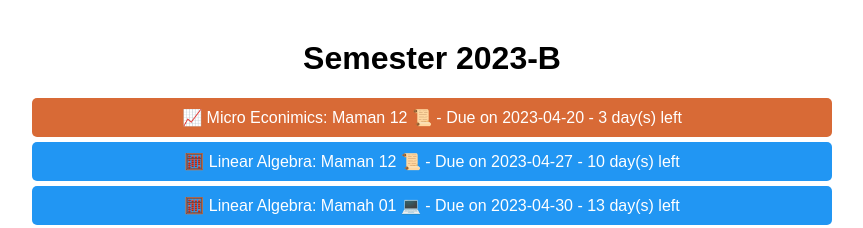
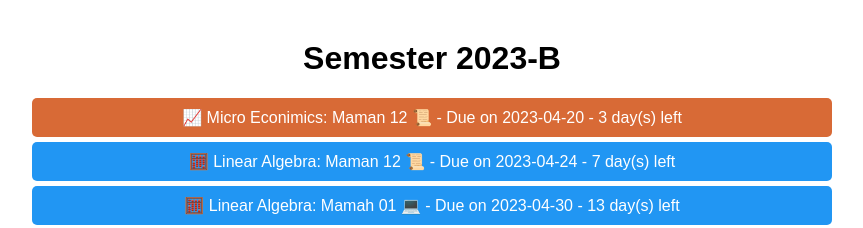
Before and after one commit to AdirBuskila/Open-Uni-Tasks, a React (Create React App) app: page / in a window 1280 px wide. Shown: the top 228 px of the page, without its empty margins (208-1071 px from the left). Built offline with nearby package versions, Linux system fonts and the light colour scheme.

Commit message:
notifictaion

```diff
--- a/src/App.js
+++ b/src/App.js
@@ -1,59 +1,92 @@
-import React, { useState, useEffect } from "react";
-import "./App.css";
+import React, { useState, useEffect } from 'react';
+import './App.css';
 
 const assignmentData = [
   {
-    course: "Java",
-    courseIcon: "👩‍💻",
+    course: 'Java',
+    courseIcon: '👩‍💻',
     assignments: [
-      { name: "Maman 12", dueDate: "2023-05-13" },
-      { name: "Maman 13", dueDate: "2023-05-27" },
-      { name: "Maman 14", dueDate: "2023-06-10" },
-      { name: "Opal 2", dueDate: "2023-06-17" }
+      { name: 'Maman 12', dueDate: '2023-05-13' },
+      { name: 'Maman 13', dueDate: '2023-05-27' },
+      { name: 'Maman 14', dueDate: '2023-06-10' },
+      { name: 'Opal 2', dueDate: '2023-06-17' },
     ],
-    color: "#4caf50"
+    color: '#4caf50',
   },
   {
-    course: "Linear Algebra",
-    courseIcon: "🧮",
+    course: 'Linear Algebra',
+    courseIcon: '🧮',
     assignments: [
-      { name: "Maman 12", dueDate: "2023-04-27" },
-      { name: "Maman 13", dueDate: "2023-05-18" },
-      { name: "Maman 14", dueDate: "2023-06-22" },
-      { name: "Mamah 01", dueDate: "2023-04-30" },
-      { name: "Mamah 02", dueDate: "2023-05-21" },
-      { name: "Mamah 03", dueDate: "2023-06-23" }
+      { name: 'Maman 12', dueDate: '2023-04-24' },
+      { name: 'Maman 13', dueDate: '2023-05-18' },
+      { name: 'Maman 14', dueDate: '2023-06-22' },
+      { name: 'Mamah 01', dueDate: '2023-04-30' },
+      { name: 'Mamah 02', dueDate: '2023-05-21' },
+      { name: 'Mamah 03', dueDate: '2023-06-23' },
     ],
-    color: "#2196f3"
+    color: '#2196f3',
   },
   {
-    course: "Micro Econimics",
-    courseIcon: "📈",
+    course: 'Micro Econimics',
+    courseIcon: '📈',
     assignments: [
-      { name: "Maman 12", dueDate: "2023-04-20" },
-      { name: "Maman 13", dueDate: "2023-05-11" },
-      { name: "Maman 14", dueDate: "2023-06-01" },
-      { name: "Maman 15", dueDate: "2023-06-12" }
+      { name: 'Maman 12', dueDate: '2023-04-20' },
+      { name: 'Maman 13', dueDate: '2023-05-11' },
+      { name: 'Maman 14', dueDate: '2023-06-01' },
+      { name: 'Maman 15', dueDate: '2023-06-12' },
     ],
-    color: "#d86a36"
-  }
+    color: '#d86a36',
+  },
 ];
 
 function App() {
   const [assignments, setAssignments] = useState([]);
 
   useEffect(() => {
+    // Request notification permission
+    if ('Notification' in window) {
+      Notification.requestPermission();
+    }
+
+    const currentDate = new Date();
     const allAssignments = assignmentData.flatMap((course) =>
       course.assignments.map((assignment) => ({
         ...assignment,
         course: course.course,
         color: course.color,
-        courseIcon: course.courseIcon
+        courseIcon: course.courseIcon,
       }))
     );
     allAssignments.sort((a, b) => new Date(a.dueDate) - new Date(b.dueDate));
-    setAssignments(allAssignments);
+
+    // Filter assignments with due dates that have not passed
+    const filteredAssignments = allAssignments.filter((assignment) => {
+      return new Date(assignment.dueDate) > currentDate;
+    });
+
+    setAssignments(filteredAssignments);
   }, []);
+
+  useEffect(() => {
+    const checkAssignmentsDueIn7Days = () => {
+      const currentDate = new Date();
+      assignments.forEach((assignment) => {
+        if (daysUntil(assignment.dueDate) === 7) {
+          console.log('here');
+          new Notification(`Assignment due in 7 days: ${assignment.course} - ${assignment.name}`, {
+            body: `Due on ${assignment.dueDate}`,
+          });
+        }
+      });
+    };
+
+    // Check assignments daily
+    const interval = setInterval(checkAssignmentsDueIn7Days, 24 * 60 * 60 * 1000);
+
+    return () => {
+      clearInterval(interval);
+    };
+  }, [assignments]);
 
   const daysUntil = (dueDate) => {
     const currentDate = new Date();
@@ -68,36 +101,28 @@ function App() {
     const daysLeft = daysUntil(assignment.dueDate);
 
     if (daysLeft < 0) {
-      return "submit-time-over";
+      return 'submit-time-over';
     }
     if (daysLeft < 7) {
-      return "less-than-7";
+      return 'less-than-7';
     }
     if (daysLeft < 15) {
-      return "less-than-15";
+      return 'less-than-15';
     }
-    return "more-than-15";
+    return 'more-than-15';
   };
 
   const assignmentIcon = (assignmentName) => {
-    return assignmentName.includes("Maman") ? "📜" : "💻";
+    return assignmentName.includes('Maman') ? '📜' : '💻';
   };
 
   return (
-    <div className="App">
+    <div className='App'>
       <h1>Semester 2023-B</h1>
       <ul>
         {assignments.map((assignment, index) => (
-          <li
-            key={index}
-            className={listItemStyle(assignment)}
-            style={{ backgroundColor: assignment.color }}
-          >
-            {assignment.courseIcon} {assignment.course}: {assignment.name}{" "}
-            {assignmentIcon(assignment.name)} - Due on {assignment.dueDate} -{" "}
-            {daysUntil(assignment.dueDate) < 0
-              ? "Submit time over"
-              : `${daysUntil(assignment.dueDate)} day(s) left`}
+          <li key={index} className={listItemStyle(assignment)} style={{ backgroundColor: assignment.color }}>
+            {assignment.courseIcon} {assignment.course}: {assignment.name} {assignmentIcon(assignment.name)} - Due on {assignment.dueDate} - {daysUntil(assignment.dueDate) < 0 ? 'Submit time over' : `${daysUntil(assignment.dueDate)} day(s) left`}
           </li>
         ))}
       </ul>
```
